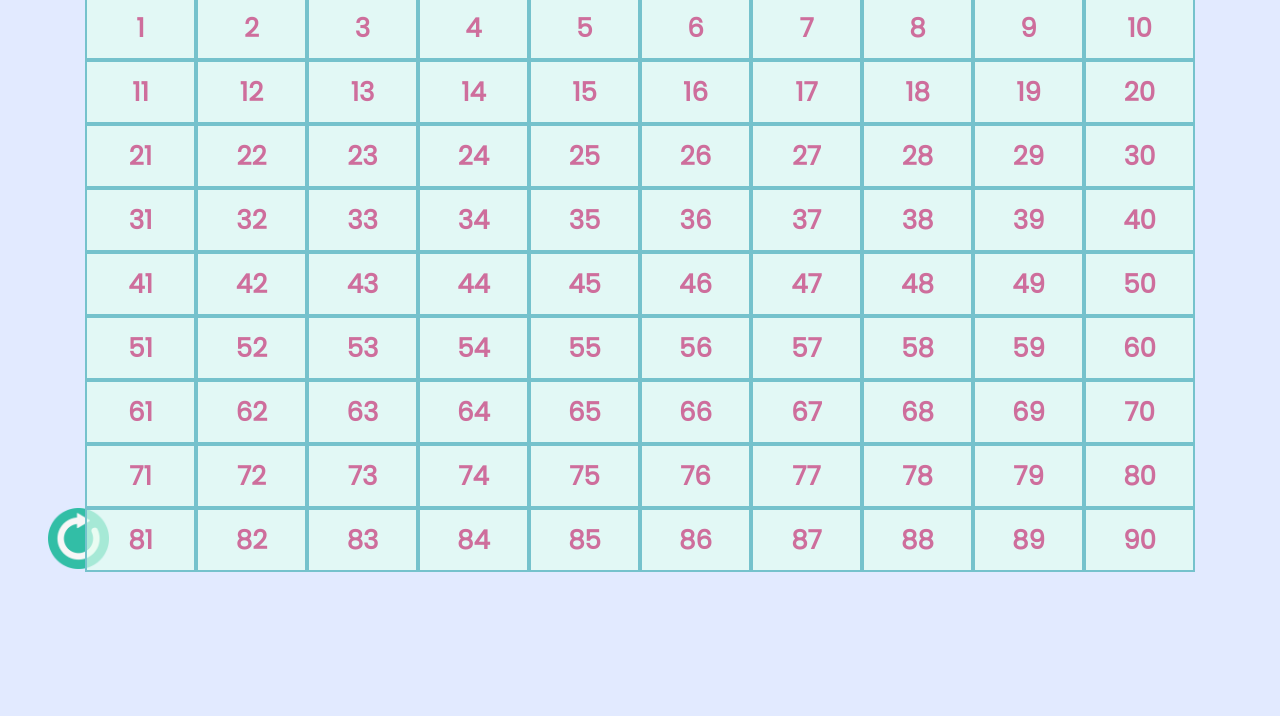
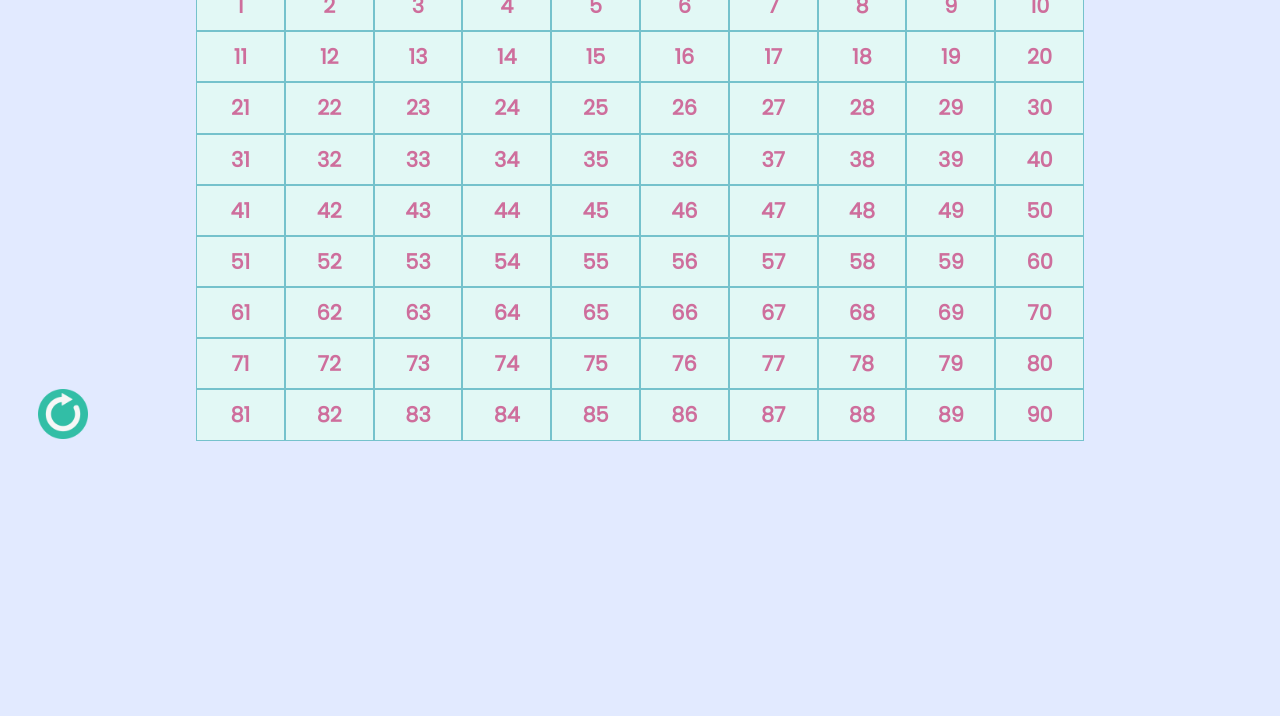
Before and after one commit to CleoPereria/tambola, a plain HTML site: page index.html in a window 1280 px wide. Shown: the part 84-800 px from the top of the page. Drawn offline with nearby package versions, Linux system fonts and the light colour scheme.

Commit message:
2nd commit

```diff
--- a/index.html
+++ b/index.html
@@ -8,6 +8,9 @@
     <link rel="stylesheet" href="https://maxcdn.bootstrapcdn.com/bootstrap/4.0.0/css/bootstrap.min.css" integrity="sha384-Gn5384xqQ1aoWXA+058RXPxPg6fy4IWvTNh0E263XmFcJlSAwiGgFAW/dAiS6JXm" crossorigin="anonymous">
     <link href="https://fonts.googleapis.com/css2?family=Poppins&display=swap" rel="stylesheet">
     <style>
+        html{
+            zoom: 0.8;
+        }
         body{
             font-family: 'Poppins', sans-serif;
             background-color: #E2EAFF;
--- a/index.js
+++ b/index.js
@@ -7,10 +7,12 @@ setTimeout(() => {
         // console.log(document.querySelectorAll('.btn'))
 
         let oldArr = JSON.parse(localStorage.getItem("numbers"));
+        if(oldArr){
+            oldArr.forEach(element => {
+                $('#'+element+'').addClass('active');
+            });
+        }
 
-        oldArr.forEach(element => {
-            $('#'+element+'').addClass('active');
-        });
 }, (10));
 
 
```
